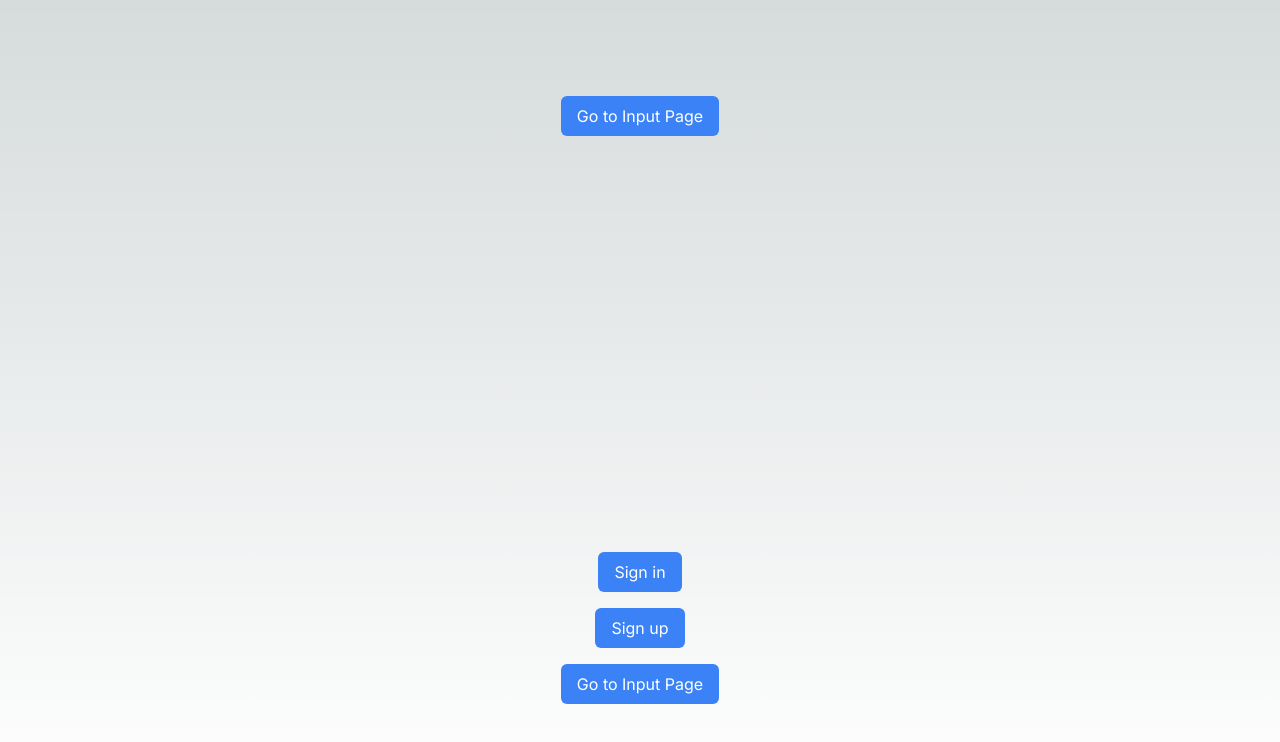
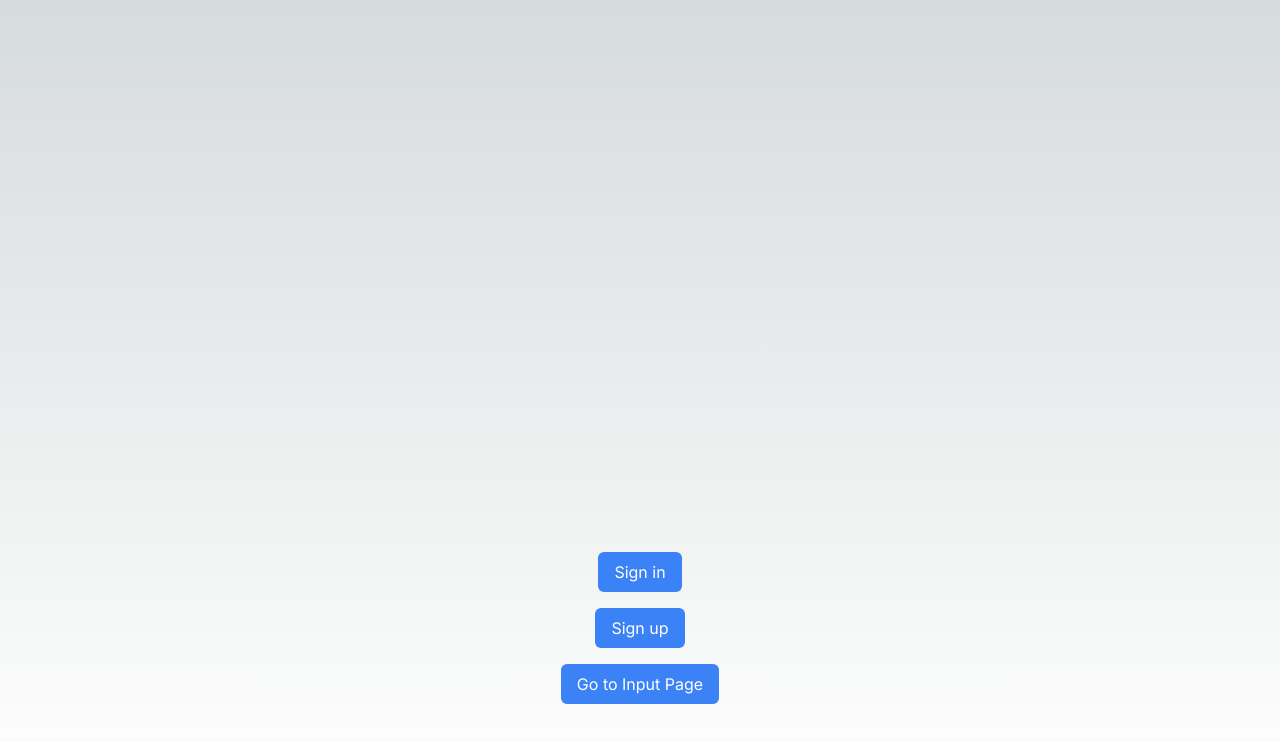
Before and after one commit to mohitvdx/IQMDIS, a Next.js app: page / in a window 1280 px wide. Shown: the top 742 px of the page. Built offline with nearby package versions, Linux system fonts and the light colour scheme.

Commit message:
add go to the inputPage buttons

```diff
--- a/src/app/page.js
+++ b/src/app/page.js
@@ -13,8 +13,8 @@
         {/* <LoginLink className="text-blue-500 underline">Sign in</LoginLink>
         <RegisterLink className="text-blue-500 underline">Sign up</RegisterLink> */}
 
-        <Link href="/inputPage"className="bg-blue-500 text-white px-4 py-2 rounded-md">Go to Input Page
-        </Link>
+        {/* <Link href="/inputPage"className="bg-blue-500 text-white px-4 py-2 rounded-md">Go to Input Page
+        </Link> */}
       </div>
 
       <div className="flex flex-col items-center space-y-4">
```
